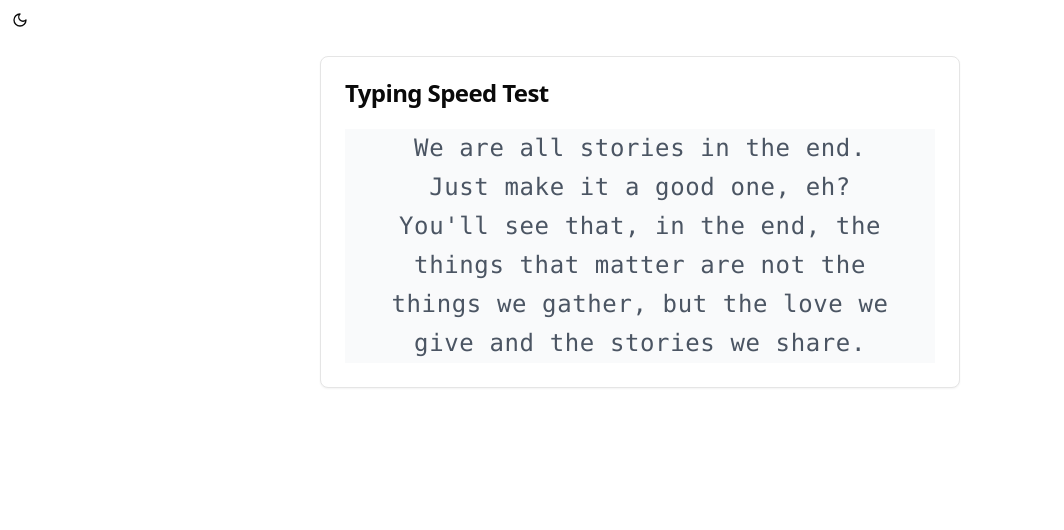
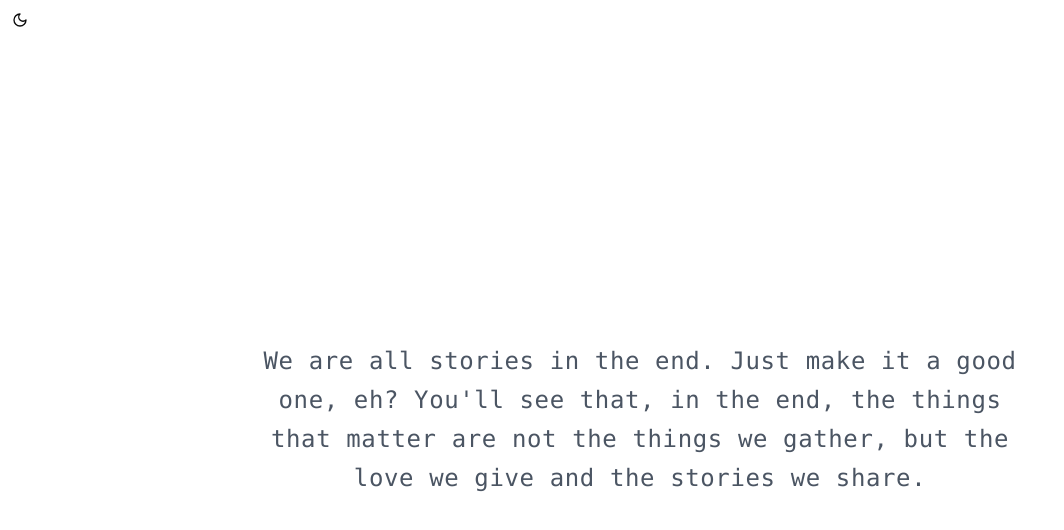
Before and after one commit to Kachev032/typing-test-app, a React (Vite) app: page / in a window 1280 px wide. Shown: the top 530 px of the page, without its empty margins (0-1064 px from the left). Built offline with nearby package versions, Linux system fonts and the light colour scheme.

Commit message:
removed unecessary Card components and fixed Results screen

```diff
--- a/src/App.jsx
+++ b/src/App.jsx
@@ -3,7 +3,7 @@ import ThemeToggle from "./components/ThemeToggle";
 
 function App() {
   return (
-    <div className="App">
+    <div className="h-screen overflow-hidden">
       <ThemeToggle />
       <TypingTest />
     </div>
--- a/src/components/ResultsDisplay.jsx
+++ b/src/components/ResultsDisplay.jsx
@@ -2,29 +2,25 @@ import { Button } from "./ui/button";
 
 const ResultsDisplay = ({ results, onTryAgain }) => {
   return (
-    <div className="mt-4">
-      <h2 className="text-2xl font-bold mb-4">Results</h2>
-      <div className="grid grid-cols-3 gap-4">
-        <div>
-          <p className="font-semibold">WPM</p>
-          <p className="text-2xl">{results.wpm}</p>
+    <div className="mt-8 w-full max-w-[850px] px-8">
+      <h2 className="text-2xl font-bold mb-6 text-center">Results</h2>
+      <div className="grid grid-cols-3 gap-8 mb-8">
+        <div className="flex flex-col items-center">
+          <p className="font-semibold text-lg mb-2">WPM</p>
+          <p className="text-3xl font-mono">{results.wpm}</p>
         </div>
-        <div>
-          <p className="font-semibold">Accuracy</p>
-          <p className="text-2xl">{results.accuracy}%</p>
+        <div className="flex flex-col items-center">
+          <p className="font-semibold text-lg mb-2">Accuracy</p>
+          <p className="text-3xl font-mono">{results.accuracy}%</p>
         </div>
-        <div>
-          <p className="font-semibold">Time</p>
-          <p className="text-2xl">{results.time}</p>
+        <div className="flex flex-col items-center">
+          <p className="font-semibold text-lg mb-2">Time</p>
+          <p className="text-3xl font-mono">{results.time}s</p>
         </div>
       </div>
-      <Button
-        onClick={() => {
-          onTryAgain();
-        }}
-      >
-        Restart Test
-      </Button>
+      <div className="flex justify-center">
+        <Button onClick={onTryAgain}>Restart</Button>
+      </div>
     </div>
   );
 };
--- a/src/components/TestDisplay.jsx
+++ b/src/components/TestDisplay.jsx
@@ -8,7 +8,7 @@ const TestDisplay = ({ text, activeCharIndex, userInput }) => {
   };
 
   return (
-    <div className="flex items-center justify-center bg-gray-50 dark:bg-gray-900">
+    <div className="flex items-center justify-center">
       <div className="max-w-[850px] px-8">
         <div className="text-2xl font-mono leading-relaxed tracking-wide break-words text-center">
           {text.split("").map((char, index) => {
--- a/src/components/TypingTest.jsx
+++ b/src/components/TypingTest.jsx
@@ -1,5 +1,4 @@
 import { useState, useEffect } from "react";
-import { Card, CardContent, CardHeader, CardTitle } from "./ui/card";
 import { getRandomText } from "@/utils/textGenerator";
 import { calculateAccuracy, calculateWPM } from "@/utils/calculateMetrics";
 
@@ -85,22 +84,13 @@ const TypingTest = () => {
   }, [startTime, currentText, activeCharIndex, lastKeyTimes, results]);
 
   return (
-    <div className="max-w-2xl mx-auto p-4">
-      <Card>
-        <CardHeader>
-          <CardTitle>Typing Speed Test</CardTitle>
-        </CardHeader>
-        <CardContent>
-          <TestDisplay
-            text={currentText}
-            activeCharIndex={activeCharIndex}
-            userInput={userInput}
-          />
-          {results && (
-            <ResultsDisplay results={results} onTryAgain={resetTest} />
-          )}
-        </CardContent>
-      </Card>
+    <div className="h-[calc(100vh-40px)] flex flex-col items-center justify-center p-4">
+      <TestDisplay
+        text={currentText}
+        activeCharIndex={activeCharIndex}
+        userInput={userInput}
+      />
+      {results && <ResultsDisplay results={results} onTryAgain={resetTest} />}
     </div>
   );
 };
```
